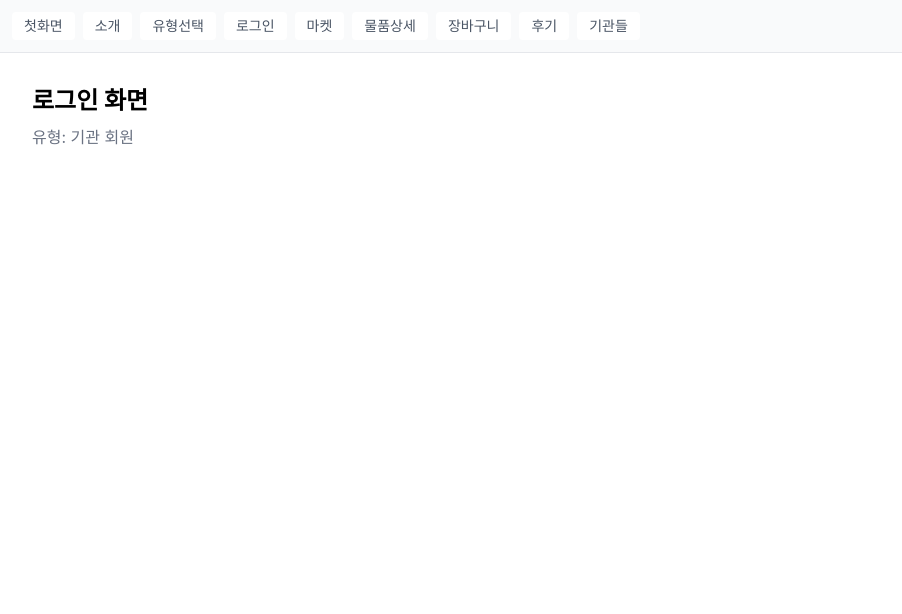
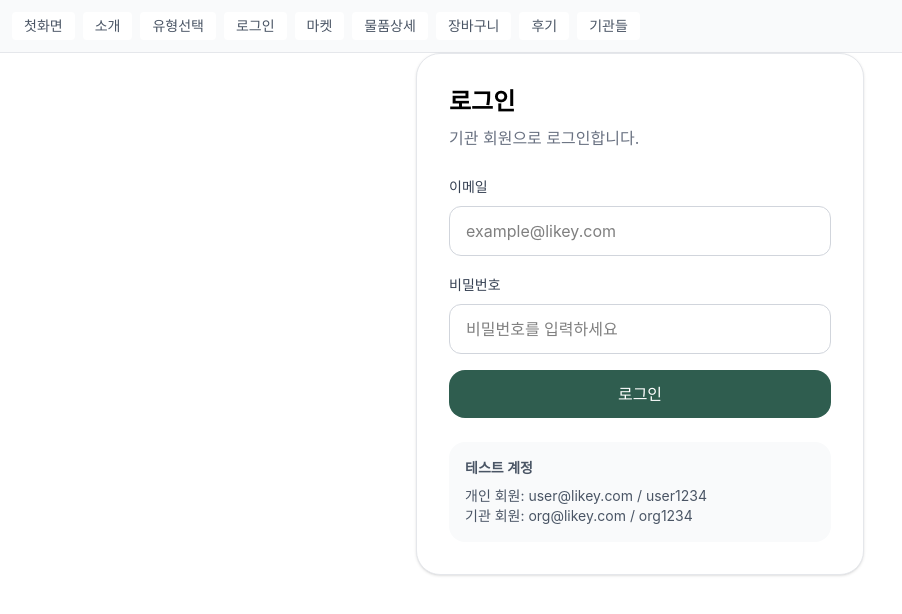
Before and after one commit to MS0526/likey-web, a React (Vite) app in the folder client/: page /login/org in a window 1280 px wide. Shown: the top 614 px of the page, without its empty margins (0-902 px from the left). Built offline with nearby package versions, Linux system fonts and the light colour scheme.

Commit message:
feat: 로그인 API 연동 (개인/기관 회원)

```diff
--- a/client/src/pages/LoginPage.jsx
+++ b/client/src/pages/LoginPage.jsx
@@ -1,14 +1,90 @@
 // src/pages/LoginPage.jsx
-import { useParams } from 'react-router-dom';
+import { useEffect, useState } from 'react';
+import { useNavigate, useParams } from 'react-router-dom';
+import axios from 'axios';
 
 export default function LoginPage() {
   const { role } = useParams();
+  const navigate = useNavigate();
+  const [email, setEmail] = useState('');
+  const [password, setPassword] = useState('');
+  const [error, setError] = useState('');
+  const [loading, setLoading] = useState(false);
+
+  useEffect(() => {
+    setError('');
+  }, [role]);
+
+  const handleSubmit = async (event) => {
+    event.preventDefault();
+    setError('');
+    setLoading(true);
+
+    try {
+      const response = await axios.post('http://localhost:5000/api/login', {
+        email,
+        password,
+      });
+
+      localStorage.setItem('likeyToken', response.data.token);
+      localStorage.setItem('likeyUser', JSON.stringify(response.data.data));
+      navigate('/market');
+    } catch (err) {
+      const message = err?.response?.data?.message || '로그인 중 오류가 발생했습니다.';
+      setError(message);
+    } finally {
+      setLoading(false);
+    }
+  };
+
   return (
-    <div className="p-8">
-      <h1 className="text-2xl font-bold">로그인 화면</h1>
+    <div className="mx-auto max-w-md rounded-3xl border border-gray-200 bg-white p-8 shadow-sm">
+      <h1 className="text-2xl font-bold">로그인</h1>
       <p className="mt-2 text-gray-500">
-        유형: {role === 'org' ? '기관 회원' : '개인 회원'}
+        {role === 'org' ? '기관 회원으로 로그인합니다.' : '개인 회원으로 로그인합니다.'}
       </p>
+
+      <form className="mt-6 space-y-4" onSubmit={handleSubmit}>
+        <label className="block">
+          <span className="text-sm font-medium text-gray-700">이메일</span>
+          <input
+            type="email"
+            value={email}
+            onChange={(e) => setEmail(e.target.value)}
+            className="mt-2 w-full rounded-xl border border-gray-300 px-4 py-3 focus:border-brand focus:outline-none"
+            placeholder="example@likey.com"
+            required
+          />
+        </label>
+
+        <label className="block">
+          <span className="text-sm font-medium text-gray-700">비밀번호</span>
+          <input
+            type="password"
+            value={password}
+            onChange={(e) => setPassword(e.target.value)}
+            className="mt-2 w-full rounded-xl border border-gray-300 px-4 py-3 focus:border-brand focus:outline-none"
+            placeholder="비밀번호를 입력하세요"
+            required
+          />
+        </label>
+
+        {error && <p className="text-sm text-red-600">{error}</p>}
+
+        <button
+          type="submit"
+          disabled={loading}
+          className="w-full rounded-2xl bg-brand px-4 py-3 text-white transition hover:bg-brand-dark disabled:cursor-not-allowed disabled:opacity-60"
+        >
+          {loading ? '로그인 중...' : '로그인'}
+        </button>
+      </form>
+
+      <div className="mt-6 rounded-2xl bg-gray-50 p-4 text-sm text-gray-600">
+        <p className="font-semibold">테스트 계정</p>
+        <p className="mt-2">개인 회원: user@likey.com / user1234</p>
+        <p>기관 회원: org@likey.com / org1234</p>
+      </div>
     </div>
   );
 }
```
Also changed, not shown: 2 other files (tests, documents, lock files or other folders).
